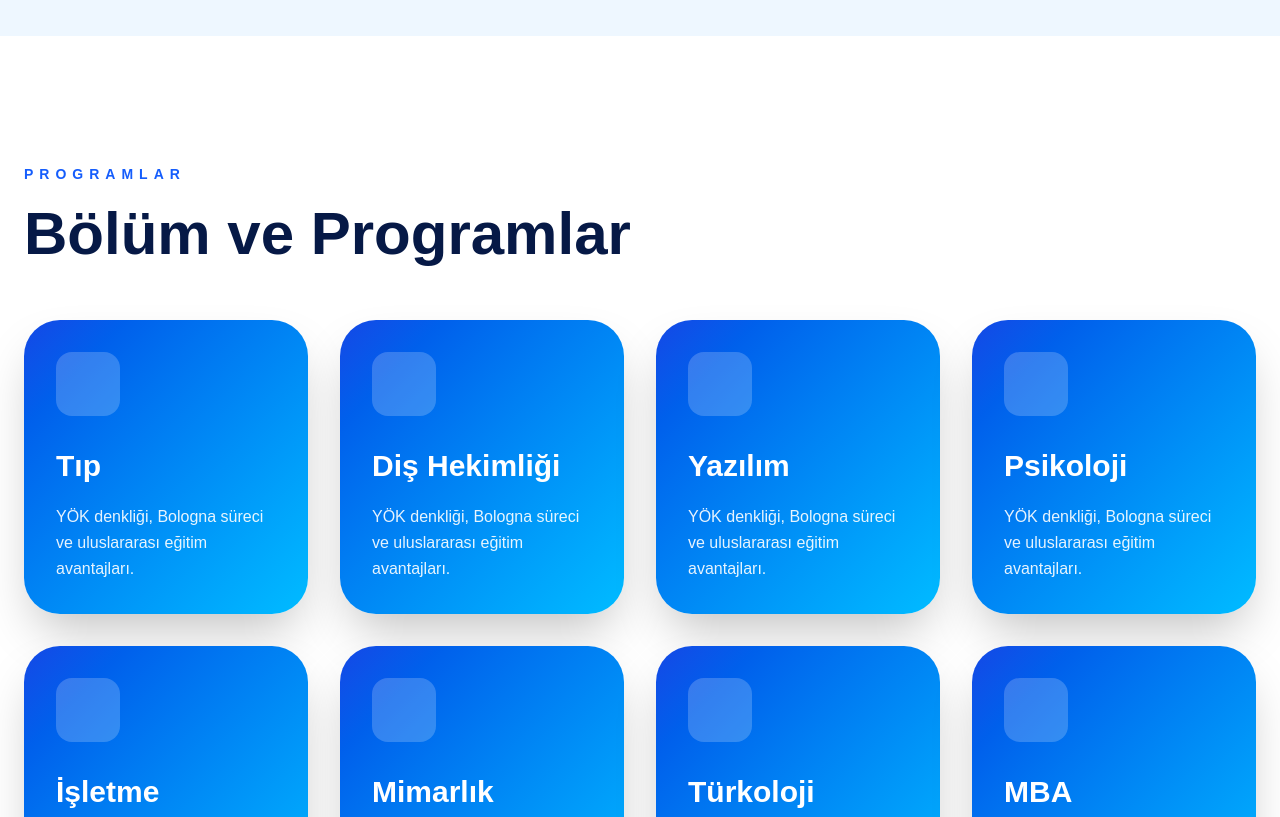
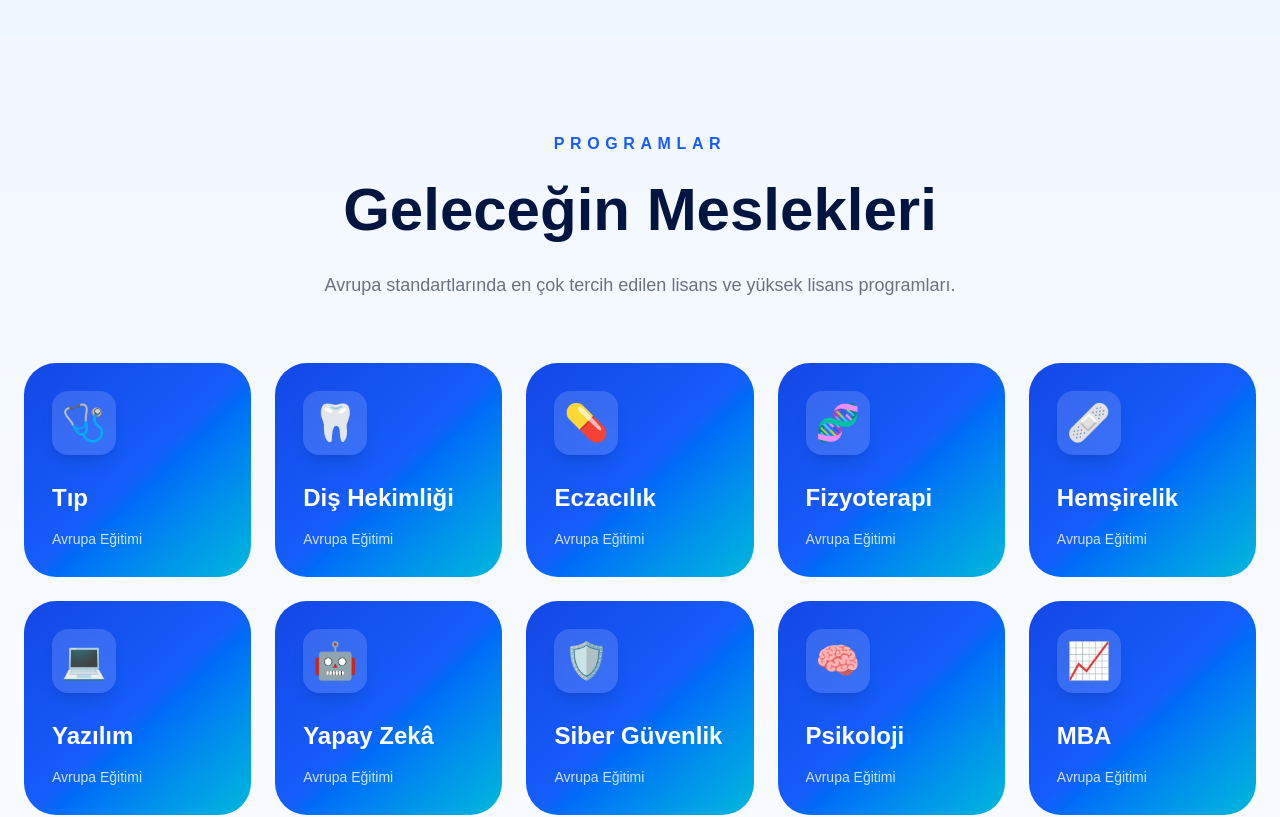
Before and after one commit to aykutkaryeditepe-spec/education-site, a Next.js app: page / in a window 1280 px wide. Shown: the part 1660-2477 px from the top of the page. Built offline with nearby package versions, Linux system fonts and the light colour scheme.

Commit message:
replace programs section with premium cards

```diff
--- a/app/page.tsx
+++ b/app/page.tsx
@@ -357,44 +357,75 @@ export default function Home() {
         </div>
       </section>
 
-      {/* PROGRAMS */}
+      {/* PROGRAMLAR */}
 
-      <section
-        id="programlar"
-        className="bg-white py-32"
-      >
+      <section id="programlar" className="py-24 bg-white relative overflow-hidden">
+        <div className="absolute inset-0 bg-gradient-to-b from-blue-50 to-white opacity-80" />
 
-        <div className="max-w-7xl mx-auto px-6">
+        <div className="max-w-7xl mx-auto px-6 relative z-10">
+          <div className="text-center mb-16">
+            <p className="text-blue-600 font-black tracking-[0.35em] uppercase mb-4">
+              PROGRAMLAR
+            </p>
 
-          <p className="text-blue-600 tracking-[6px] text-sm font-black">
-            PROGRAMLAR
-          </p>
+            <h2 className="text-5xl md:text-6xl font-black text-[#021440] mb-6 leading-tight">
+              Geleceğin Meslekleri
+            </h2>
 
-          <h2 className="text-6xl font-black mt-5 mb-14">
-            Bölüm ve Programlar
-          </h2>
+            <p className="text-gray-500 text-lg max-w-2xl mx-auto">
+              Avrupa standartlarında en çok tercih edilen lisans ve yüksek lisans programları.
+            </p>
+          </div>
 
-          <div className="grid md:grid-cols-2 lg:grid-cols-4 gap-8">
+          <div className="grid sm:grid-cols-2 md:grid-cols-3 lg:grid-cols-5 gap-6">
+            {[
+              { icon: "🩺", title: "Tıp" },
+              { icon: "🦷", title: "Diş Hekimliği" },
+              { icon: "💊", title: "Eczacılık" },
+              { icon: "🧬", title: "Fizyoterapi" },
+              { icon: "🩹", title: "Hemşirelik" },
+              { icon: "💻", title: "Yazılım" },
+              { icon: "🤖", title: "Yapay Zekâ" },
+              { icon: "🛡️", title: "Siber Güvenlik" },
+              { icon: "🧠", title: "Psikoloji" },
+              { icon: "📈", title: "MBA" },
+              { icon: "💼", title: "İşletme" },
+              { icon: "🌍", title: "Uluslararası İlişkiler" },
+              { icon: "⚖️", title: "Hukuk" },
+              { icon: "🏛️", title: "Mimarlık" },
+              { icon: "🏗️", title: "İnşaat Mühendisliği" },
+              { icon: "⚙️", title: "Makine Mühendisliği" },
+              { icon: "🔌", title: "Elektrik-Elektronik" },
+              { icon: "📚", title: "Türk Dili ve Edebiyatı" },
+              { icon: "🏺", title: "Tarih" },
+              { icon: "🗣️", title: "Türkoloji" },
+            ].map((item, index) => (
+              <div
+                key={index}
+                className="group bg-gradient-to-br from-blue-700 via-blue-600 to-cyan-500 rounded-[2rem] p-7 text-white hover:-translate-y-2 hover:shadow-2xl transition-all duration-300"
+              >
+                <div className="w-16 h-16 rounded-2xl bg-white/15 backdrop-blur flex items-center justify-center text-4xl mb-7 shadow-lg">
+                  {item.icon}
+                </div>
 
-            {programs.map((program) => (
-
-              <div
-                key={program}
-                className="bg-gradient-to-br from-blue-700 to-sky-400 rounded-[36px] p-8 text-white shadow-2xl hover:-translate-y-2 transition"
-              >
-
-                <div className="w-16 h-16 rounded-2xl bg-white/20 mb-8" />
-
-                <h3 className="text-3xl font-black">
-                  {program}
+                <h3 className="text-2xl font-black leading-tight mb-4">
+                  {item.title}
                 </h3>
 
-                <p className="mt-5 text-white/90 leading-relaxed">
-                  YÖK denkliği, Bologna süreci ve
-                  uluslararası eğitim avantajları.
-                </p>
+                <div className="flex items-center text-sm text-white/80">
+                  Avrupa Eğitimi
+                </div>
               </div>
             ))}
+          </div>
+
+          <div className="text-center mt-16">
+            <a
+              href="#iletisim"
+              className="inline-flex items-center bg-[#021440] text-white px-10 py-5 rounded-full font-black text-lg hover:scale-105 transition-all shadow-2xl"
+            >
+              Tüm Programları İncele
+            </a>
           </div>
         </div>
       </section>
```
